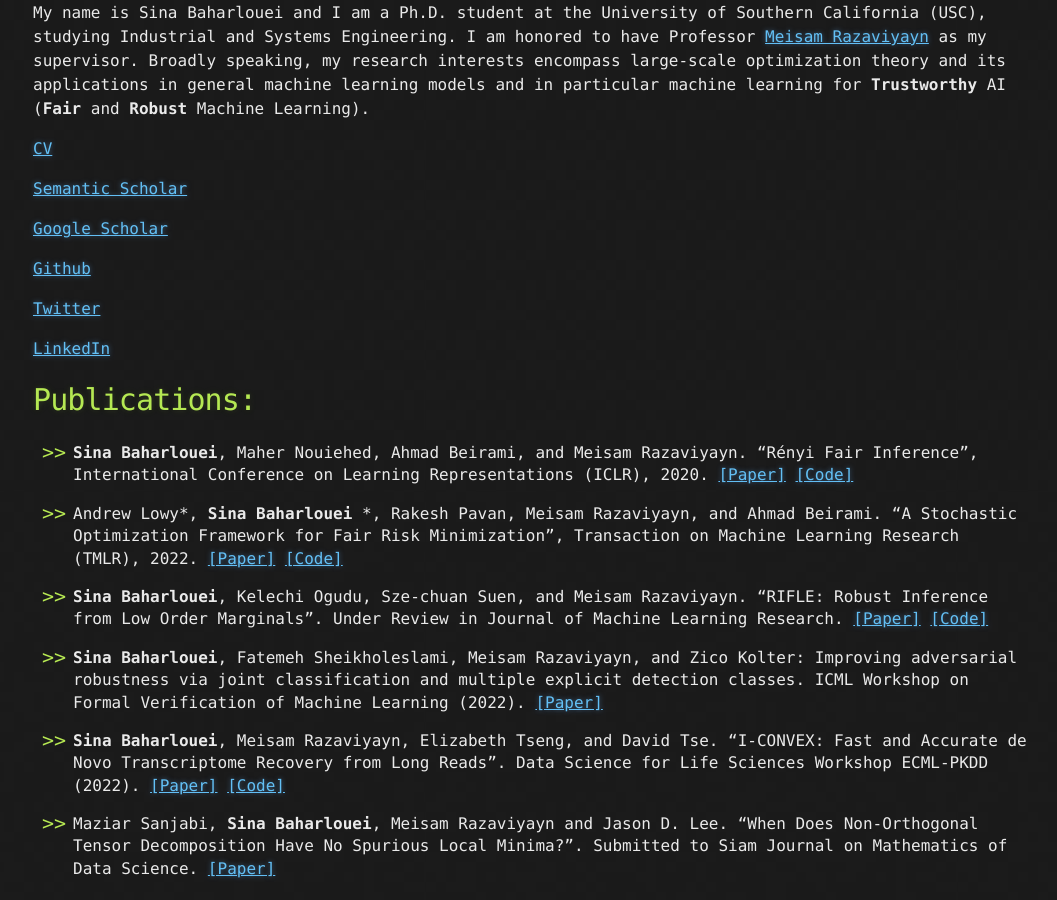
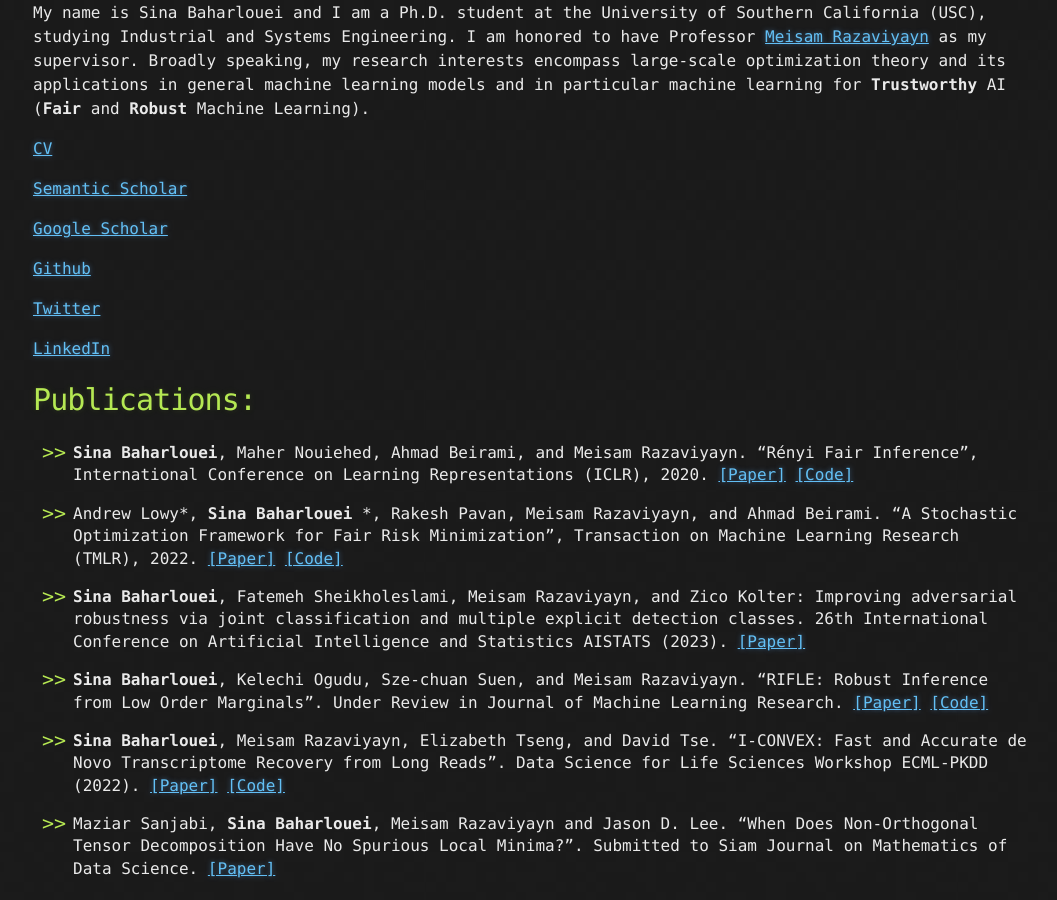
Before and after one commit to sinaBaharlouei/SinaBhr.github.io, a Jekyll site: the page built from index.md, in a window 1280 px wide and 900 px high, scrolled down 573 px. Shown: the whole window, without its empty margins (107-1164 px from the left). Built offline with Jekyll 4.4.1, drawn with Linux system fonts in a browser that asks for light colours; our own code applies the rules of GitHub Pages for plain Markdown files; the repository's description, which GitHub fills in, is left out.

Commit message:
Update index.md

```diff
--- a/index.md
+++ b/index.md
@@ -25,10 +25,9 @@ My name is Sina Baharlouei and I am a Ph.D. student at the University of Souther
 
 * Andrew Lowy*, **Sina Baharlouei** *, Rakesh Pavan, Meisam Razaviyayn, and Ahmad Beirami. "A Stochastic Optimization Framework for Fair Risk Minimization", Transaction on Machine Learning Research (TMLR), 2022. [[Paper]](https://arxiv.org/pdf/2102.12586.pdf) [[Code]](https://github.com/optimization-for-data-driven-science/FERMI)
 
+* **Sina Baharlouei**, Fatemeh Sheikholeslami, Meisam Razaviyayn, and Zico Kolter: Improving adversarial robustness via joint classification and multiple explicit detection classes. 26th International Conference on Artificial Intelligence and Statistics AISTATS (2023). [[Paper]](https://arxiv.org/pdf/2210.14410.pdf)
+
 * **Sina Baharlouei**, Kelechi Ogudu, Sze-chuan Suen, and Meisam Razaviyayn. "RIFLE: Robust Inference from Low Order Marginals". Under Review in Journal of Machine Learning Research. [[Paper]](https://arxiv.org/pdf/2109.00644v2.pdf) [[Code]](https://github.com/optimization-for-data-driven-science/RIFLE)
-
-
-* **Sina Baharlouei**, Fatemeh Sheikholeslami, Meisam Razaviyayn, and Zico Kolter: Improving adversarial robustness via joint classification and multiple explicit detection classes. ICML Workshop on Formal Verification of Machine Learning (2022). [[Paper]](https://arxiv.org/pdf/2210.14410.pdf)
 
 
 * **Sina Baharlouei**, Meisam Razaviyayn, Elizabeth Tseng, and David Tse. "I-CONVEX: Fast and Accurate de Novo Transcriptome Recovery from Long Reads". Data Science for Life Sciences Workshop ECML-PKDD (2022). [[Paper]](https://www.biorxiv.org/content/10.1101/2020.09.28.317594v1.full.pdf) [[Code]](https://github.com/sinaBaharlouei/I-CONVEX)
```
